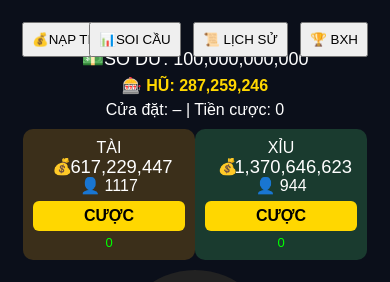
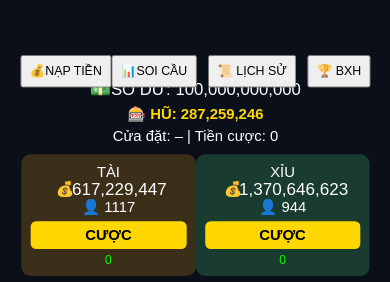
Before and after one commit to vuataixiuvietnamsunwin-glitch/Vua-tai-san, a plain HTML site: page index.html in a window 390 px wide. Shown: the top 282 px of the page. Drawn offline with Linux system fonts and the light colour scheme.

Commit message:
Enhance mobile responsiveness in index.html
Added responsive design for mobile devices with viewport meta tag and CSS styles.

```diff
--- a/index.html
+++ b/index.html
@@ -1,6 +1,7 @@
 <!DOCTYPE html>
 <html lang="vi">
 <head>
+<meta name="viewport" content="width=device-width, height=device-height, initial-scale=1, maximum-scale=1, user-scalable=no">
 <meta charset="UTF-8">
 <title>TRÙM SĂN WIN</title>
 
@@ -544,11 +545,37 @@ button,input{padding:8px;margin:4px}
  40%  { transform: scale(1.20); }
  100% { transform: scale(1); }
 }
+html, body{
+ margin:0;
+ padding:0;
+ width:100%;
+ height:100%;
+ background:#0b0f1a;
+ overflow:hidden;
+}
+
+#app{
+ width:100vw;
+ height:100vh;
+ display:flex;
+ justify-content:center;
+ align-items:center;
+ overflow:hidden;
+}
+
+/* Khung thiết kế gốc (mobile portrait) */
+#gameScale{
+ width:420px;
+ height:760px; /* ~ tỉ lệ 9:16 */
+ transform-origin: top center;
+}
 </style>
 </head>
 
 <body>
-<div class="board">
+<div id="app">
+  <div id="gameScale">
+    <div class="board">
 <div id="coinLayer"></div>
 
 <div class="top-left">
@@ -1817,7 +1844,25 @@ function genRandomRoad(count){
  }
  return fake;
 }
-
+function resizeGame(){
+ const baseW = 420;
+ const baseH = 760;
+
+ const scale = Math.min(
+  window.innerWidth / baseW,
+  window.innerHeight / baseH
+ );
+
+ const game = document.getElementById("gameScale");
+ game.style.transform = `scale(${scale})`;
+}
+
+window.addEventListener("resize", resizeGame);
+window.addEventListener("orientationchange", resizeGame);
+resizeGame();
 </script>
+    </div>
+  </div>
+</div>
 </body>
 </html>
```
